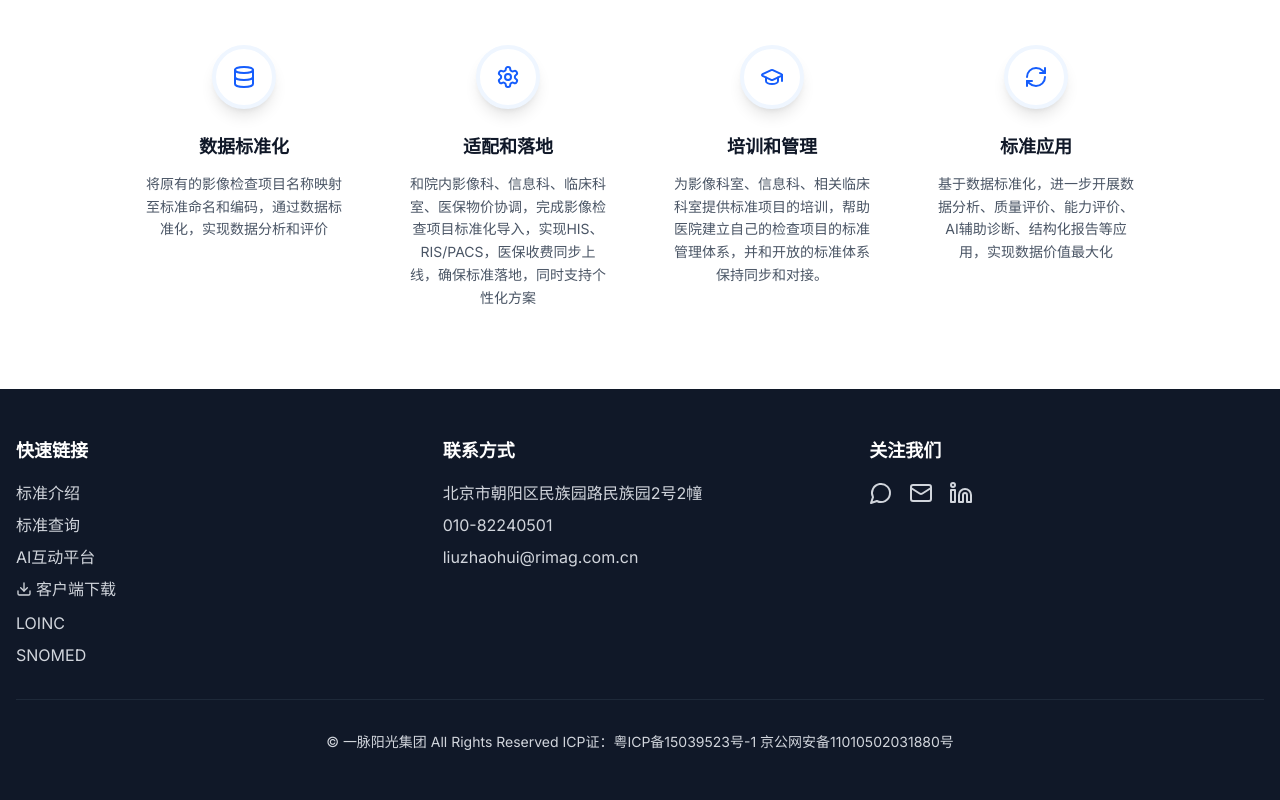
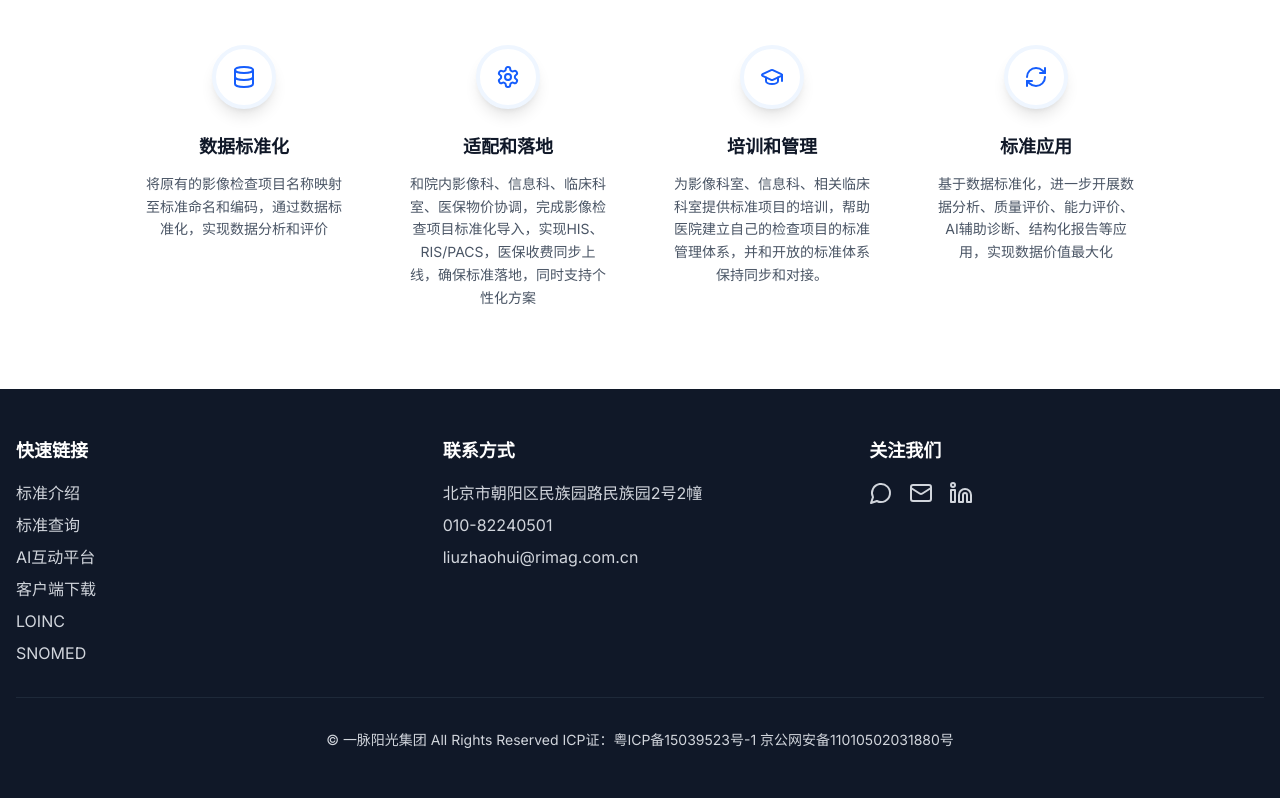
Before and after one commit to itsoYang/rimag-tina, a Next.js app: page /overview in a window 1280 px wide. Shown: the part 4644-5444 px from the top of the page. Built offline with nearby package versions, Linux system fonts and the light colour scheme.

Commit message:
fix(footer): 移除下载链接中的图标
- 移除了下载链接旁边的 Download 图标
- 保留了链接的文字内容和样式类名

```diff
--- a/components/common/Footer.tsx
+++ b/components/common/Footer.tsx
@@ -31,8 +31,7 @@ const Footer = () => {
               </li>
               <li>
                 <Link href="/download" className="hover:text-white transition-colors inline-flex items-center">
-                  <Download size={16} className="mr-1" />
-                  {t.download.title}
+                    {t.download.title}
                 </Link>
               </li>
               <li>
```
